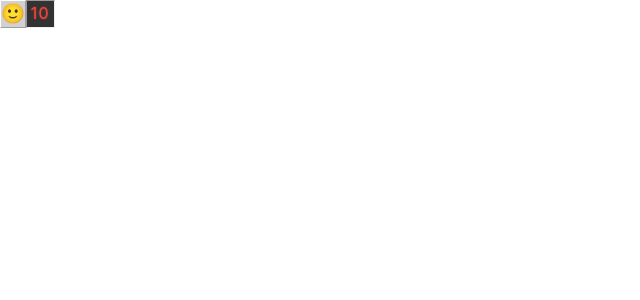
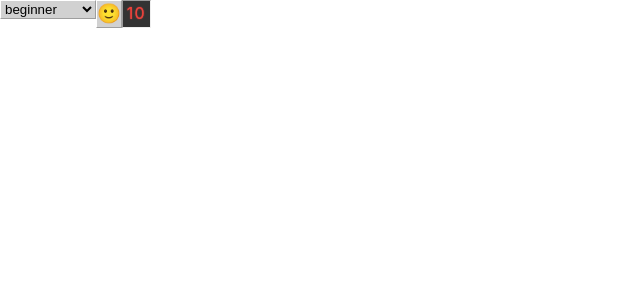
Before and after one commit to DudaLipinski/minesweeper-ts, a React (Create React App) app: page / in a window 1280 px wide. Shown: the top 300 px of the page, without its empty margins (0-640 px from the left). Built offline with nearby package versions, Linux system fonts and the light colour scheme.

Commit message:
feat(level): create component with tests and storybook

```diff
--- a/src/App.tsx
+++ b/src/App.tsx
@@ -1,3 +1,4 @@
+import { ChangeEvent } from 'react'
 import { Scoreboard } from './components/Scoreboard/Scoreboard'
 
 function App() {
@@ -8,6 +9,9 @@ function App() {
         levels={['beginner', 'intermediate', 'expert']}
         onReset={() => null}
         mines="010"
+        onChangeLevel={function (event: ChangeEvent<HTMLSelectElement>): void {
+          throw new Error('Function not implemented.')
+        }}
       />
     </div>
   )
--- /dev/null
+++ b/src/components/Scoreboard/Level/Level.tsx
@@ -0,0 +1,37 @@
+import { ChangeEvent, FC } from 'react'
+import styled from 'styled-components'
+
+const Select = styled.select`
+  margin: 0;
+  height: 100%;
+  border-radius: 0;
+  border: 0.15vw solid;
+  border-color: white #9e9e9e #9e9e9e white;
+  background-color: #d1d1d1;
+`
+
+const Option = styled.option`
+  font-weight: normal;
+  display: block;
+  white-space: nowrap;
+  min-height: 1.2em;
+  padding: 0 0.2vw 0.2vw;
+`
+
+export interface LevelProps {
+  children: string[]
+  value?: string
+  onChange: (event: ChangeEvent<HTMLSelectElement>) => void
+}
+
+export const Level = ({ children, value, onChange }: LevelProps) => (
+  <Select onChange={onChange} value={value}>
+    {children.map((item: string) => (
+      <Option key={item} value={item}>
+        {item}
+      </Option>
+    ))}
+  </Select>
+)
+
+Level.displayName = 'Level'
--- a/src/components/Scoreboard/Scoreboard.tsx
+++ b/src/components/Scoreboard/Scoreboard.tsx
@@ -1,12 +1,15 @@
-import { FC } from 'react'
+import { ChangeEvent, FC } from 'react'
 import styled from 'styled-components'
 import { Reset } from './Reset/Reset'
 import { Counter } from './Counter/Counter'
+import { Level } from './Level/Level'
 
 export interface ScoreboardProps {
   time: string
   levels: string[]
+  defaultLevel?: string
   onReset: () => void
+  onChangeLevel: (event: ChangeEvent<HTMLSelectElement>) => void
   mines: string
 }
 
@@ -15,8 +18,13 @@ export const Scoreboard: FC<ScoreboardProps> = ({
   levels,
   onReset,
   mines,
+  defaultLevel,
+  onChangeLevel: onChange,
 }) => (
   <Wrapper>
+    <Level onChange={onChange} value={defaultLevel}>
+      {levels}
+    </Level>
     <Reset onReset={onReset} />
     <Counter children="10" />
   </Wrapper>
```
Also changed, not shown: 2 other files (tests, documents, lock files or other folders).
